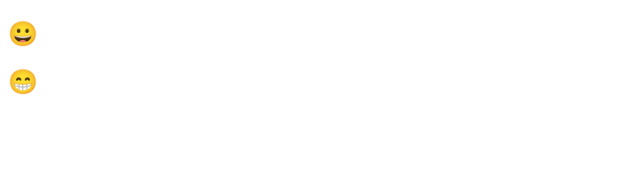
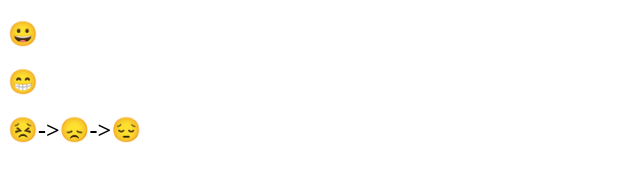
Before and after one commit to Xwenwenx/Funny-jokes-Hacktoberfest, a plain HTML site: page fun.html in a window 1280 px wide. Shown: the whole page, without its empty margins (0-640 px from the left). Drawn offline with Linux system fonts and the light colour scheme.

Commit message:
what happens when you do a breathing excersize but in emoji

```diff
--- a/fun.html
+++ b/fun.html
@@ -7,6 +7,7 @@
 
 <h2>&#128512;</h2>
 <h2>&#128513;</h2>
+<h2>&#128547;->&#128542;->&#128532;</h2>
 
 </body>
 </html>
```
